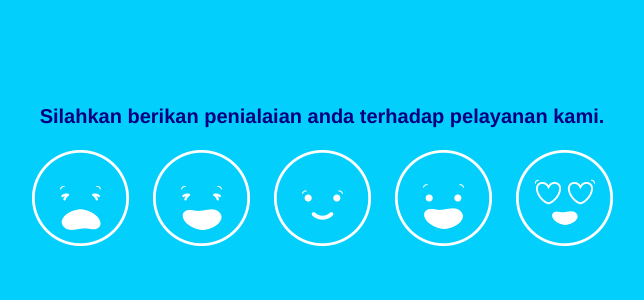
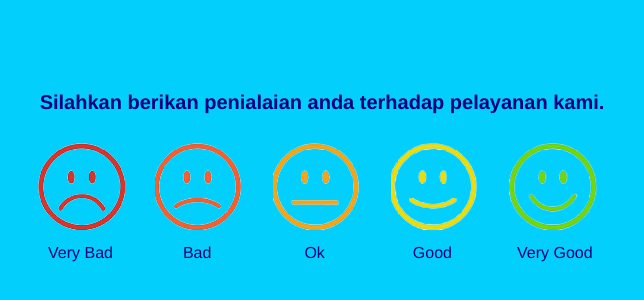
Before and after one commit to marcoabelz/polling-vueJS, a Vue app: page / in a window 1280 px wide. Shown: the part 242-542 px from the top of the page, without its empty margins (318-962 px from the left). Built offline with nearby package versions, Linux system fonts and the light colour scheme.

Commit message:
Tambah class fade terima kasih dengan aturan VUE

```diff
--- a/src/components/Vote.vue
+++ b/src/components/Vote.vue
@@ -1,10 +1,10 @@
 <template>
+  <div>
+    <section class="button-emot">
       <div class="buttons">
         <!-- v-for untuk melakukan looping di dalam vue, emoticon, index akan mendapatkan nilai dari arrary emoticons. key mendapatkan nilai dari index,
-    id akan mendapatkan nilai perulangan dari emoticon || value agar semua emoticon memiliki valuenya masing2 || vote adalah nama method (29) || line 10 berhubungan
-    dengan line 29 dan 34 || :class = jika nilai emoticon hasil looping memiliki nilai yang sama dengan emoticon yg sedang di klik, maka emoticon tsb
-    akan di tambahkan kelas active
-     line 31-->
+        id akan mendapatkan nilai perulangan dari emoticon || value agar semua emoticon memiliki valuenya masing2 || vote adalah nama method (47) || :class = jika nilai emoticon hasil looping memiliki nilai yang sama dengan emoticon yg sedang di klik, maka emoticon tsb
+        akan di tambahkan kelas active line 53-->
         <button v-for="(emoticon, index) in emoticons"
                 :key="index"
                 :id="emoticon"
@@ -12,9 +12,25 @@
                 @click="vote"
                 :class="{active: emoticon == emoticonClick}"
                 :disabled="isDisable"
-            class="btn-emoticon"
-    ></button>
-
+                class="btn-emoticon">
+      </button>
+      </div>
+    </section>
+    <section class="penjelasan-emot">
+      <div class="very-bad">Very Bad</div>
+      <div class="bad">Bad</div>
+      <div class="ok">Ok</div>
+      <div class="good">Good</div>
+      <div class="very-good">Very Good</div>
+    </section>
+      <!--v-for="(emoticon) in emoticons"
+             class="penjelasan-emot">
+      <div v-if="emoticon === 'very-bad'" >Very Bad</div>
+      <div v-else-if="emoticon === 'bad'" >Bad</div>
+      <div v-else-if="emoticon === 'ok'" >Ok</div>
+      <div v-else-if="emoticon === 'good'" >Good</div>
+      <div v-if="emoticon === 'very-good'" >Very Good</div>
+    </section>-->
   </div>
 </template>
 
@@ -81,11 +97,11 @@ export default {
   }
 
 .btn-emoticon{
-    background: url('../assets/emoticon.png');
-    width: 101px;
+    background: url('../assets/emot-active.png');
+    width: 88px;
     height: 100px;
     border: none;
-    margin: 0px 10px;
+    margin: 0px 15px;
     cursor: pointer;
     outline: none;
     align-items: center;
@@ -93,25 +109,25 @@ export default {
 
 
   #very-bad{
-    background-position: 0px 0px;
+    background-position: -412px 0px;
   }
   #very-bad:hover{
-    background: url('../assets/emot-active.png');
-    background-position: -400px 0px;
+    background: url('../assets/emot-active-klik.png');
+    background-position: -412px 0px;
   }
   #very-bad.active,
   #very-bad:active{
     background: url('../assets/emot-active-klik.png');
-    background-position: -400px 0px;
+    background-position: -412px 0px;
     /*border-style: inset;*/
 
   }
 
   #bad{
-    background-position: -101px 0px;
+    background-position: -311px 0px;
   }
   #bad:hover{
-    background: url('../assets/emot-active.png');
+    background: url('../assets/emot-active-klik.png');
     background-position: -311px 0px;
   }
   #bad.active,
@@ -122,10 +138,10 @@ export default {
   }
 
   #ok{
-    background-position: -202px 0px;
+    background-position: -208px 0px;
   }
   #ok:hover{
-    background: url('../assets/emot-active.png');
+    background: url('../assets/emot-active-klik.png');
     background-position: -208px 0px;
   }
   #ok.active,
@@ -136,10 +152,10 @@ export default {
   }
 
   #good{
-    background-position: -303px 0px;
+    background-position: -105px 0px;
   }
   #good:hover{
-    background: url('../assets/emot-active.png');
+    background: url('../assets/emot-active-klik.png');
     background-position: -105px 0px;
   }
   #good.active,
@@ -149,10 +165,10 @@ export default {
     /*border-style: inset;*/
   }
   #very-good{
-    background-position: -404px 0px;
+    background-position: 0.2px 0px;
   }
   #very-good:hover{
-    background: url('../assets/emot-active.png');
+    background: url('../assets/emot-active-klik.png');
     background-position: 0.2px 0px;
   }
   #very-good.active,
@@ -164,4 +180,34 @@ export default {
 
 
 
+
+  section.penjelasan-emot {
+    display: flex;
+    width: 600px;
+    padding-top: 10px;
+
+    }
+
+    .very-bad {
+       padding-left: 26px;
+    }
+
+    .bad {
+       padding-left: 70px;
+    }
+
+    .ok {
+      padding-left: 93px;
+    }
+
+    .good {
+      padding-left: 88px;
+    }
+
+    .very-good {
+      padding-left: 65px;
+    }
+
+
+
 </style>
--- a/src/views/Home.vue
+++ b/src/views/Home.vue
@@ -30,7 +30,7 @@ export default {
   name: "Home",
   data: function(){
   	return{
-  		show: false //data show dari line 17, false = hilang, true = ada
+  		show: false //membuat data show dari line 17, false = hilang, true = ada
   	}
   },
   components: { Vote },
@@ -42,6 +42,13 @@ export default {
 };
 </script>
 <style type="text/css">
+
+	.fade-enter-active, .fade-leave-active {
+		transition: opacity 1s;
+	}
+	.fade-enter, .fade-leave-to /* .fade-leave-active below version 2.1.8 */ {
+		opacity: 0;
+	}
 
 	.give-your-vote{
 		font-size: 20px;
@@ -66,4 +73,5 @@ export default {
 		position: absolute;
 		bottom: 20px;
 	}
+
 </style>
```
Also changed, not shown: script button emoticon/emoticon-putih.html (+34 -12 lines). Lines whose indentation alone changed are shown as unchanged.
